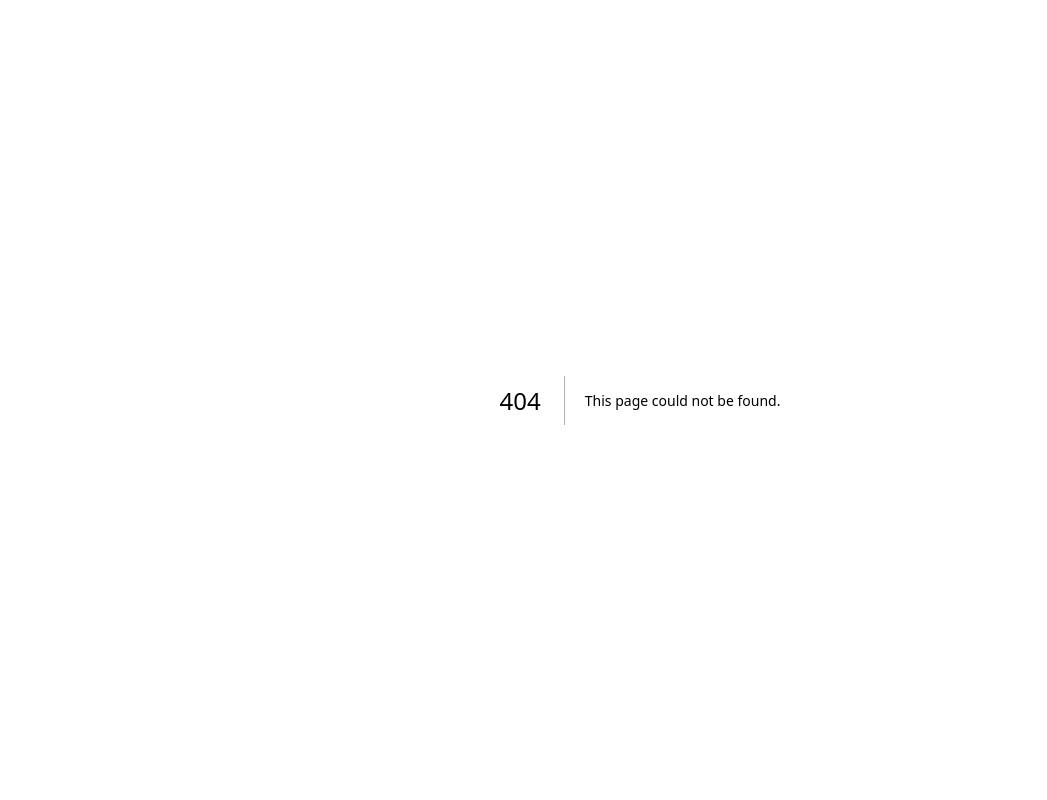
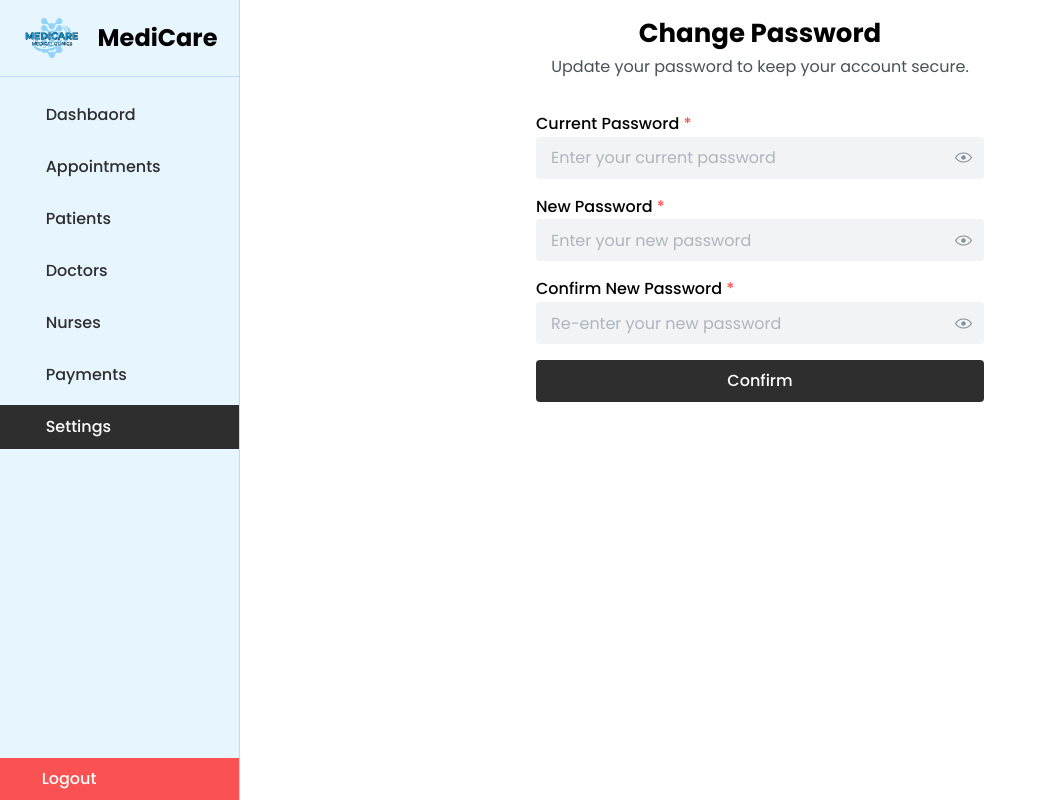
Before and after one commit to Pyaesone-Khant/hospital-appointment-user, a Next.js app: page /admin/settings in a window 1280 px wide. Before the commit this address had no page. Shown: the whole page, without its empty margins (0-1047 px from the left). Built offline with nearby package versions, Linux system fonts and the light colour scheme; no server answers; some icons are missing.

Commit message:
feat: add change-password form

```diff
--- /dev/null
+++ b/app/admin/settings/page.tsx
@@ -0,0 +1,14 @@
+import { ChangePasswordForm } from "@/components/Auth";
+import { SlideUp } from "@/components/common";
+
+export default function Page() {
+    return (
+        <>
+            <SlideUp
+                className="max-w-md mx-auto"
+            >
+                <ChangePasswordForm />
+            </SlideUp>
+        </>
+    )
+}
--- /dev/null
+++ b/components/Auth/ChangePassword/ChangePasswordForm.tsx
@@ -0,0 +1,82 @@
+"use client";
+
+import { Button, PasswordInput, Text, Title } from "@mantine/core";
+import { useForm } from "@mantine/form";
+
+export function ChangePasswordForm() {
+
+    const form = useForm({
+        mode: "uncontrolled",
+        initialValues: {
+            oldPassword: '',
+            newPassword: '',
+            confirmNewPassword: '',
+        },
+        validate: {
+            oldPassword: (value) => (!value?.trim().length ? 'Current password is required!' : null),
+            newPassword: (value) => (!value?.trim().length ? 'New password is required!' : null),
+            confirmNewPassword: (value, values) => {
+                if (!value || value !== values.newPassword) {
+                    return 'Passwords do not match!';
+                }
+                return null;
+            },
+        },
+    });
+
+    const handleSubmit = (values: typeof form.values) => {
+        console.log("Change Password submitted with values:", values);
+        // Here you would typically call an API to change the password
+        // For now, we just log the values
+    }
+
+    return (
+        <div>
+            <article
+                className="text-center mb-8"
+            >
+                <Title
+                    order={2}
+                    mb={4}
+                >
+                    Change Password
+                </Title>
+                <Text
+                    c={"gray.7"}
+                >
+                    Update your password to keep your account secure.
+                </Text>
+            </article>
+            <form
+                onSubmit={form.onSubmit(handleSubmit)}
+                className="space-y-4"
+            >
+                <PasswordInput
+                    label="Current Password"
+                    placeholder="Enter your current password"
+                    {...form.getInputProps('oldPassword')}
+                />
+
+                <PasswordInput
+                    label="New Password"
+                    placeholder="Enter your new password"
+                    {...form.getInputProps('newPassword')}
+                />
+
+                <PasswordInput
+                    label="Confirm New Password"
+                    placeholder="Re-enter your new password"
+                    {...form.getInputProps('confirmNewPassword')}
+                />
+
+                <Button
+                    type="submit"
+                    fullWidth
+                    variant="filled"
+                >
+                    Confirm
+                </Button>
+            </form>
+        </div>
+    )
+}
--- a/components/Auth/Login/LoginForm.tsx
+++ b/components/Auth/Login/LoginForm.tsx
@@ -92,6 +92,7 @@ export function LoginForm() {
                         closeLoginModal();
                         openSignUpModal();
                     }}
+                    color="blue"
                 >
                     Sign Up
                 </Button>
--- a/components/Auth/Signup/SignupForm.tsx
+++ b/components/Auth/Signup/SignupForm.tsx
@@ -93,6 +93,7 @@ export function SignupForm() {
                         closeSignUpModal();
                         openLoginModal();
                     }}
+                    color="blue"
                 >
                     Login
                 </Button>
--- a/components/Auth/index.ts
+++ b/components/Auth/index.ts
@@ -1,2 +1,3 @@
+export * from "./ChangePassword/ChangePasswordForm";
 export * from "./Login/LoginModal";
 export * from "./Signup/SignupModal";
```
